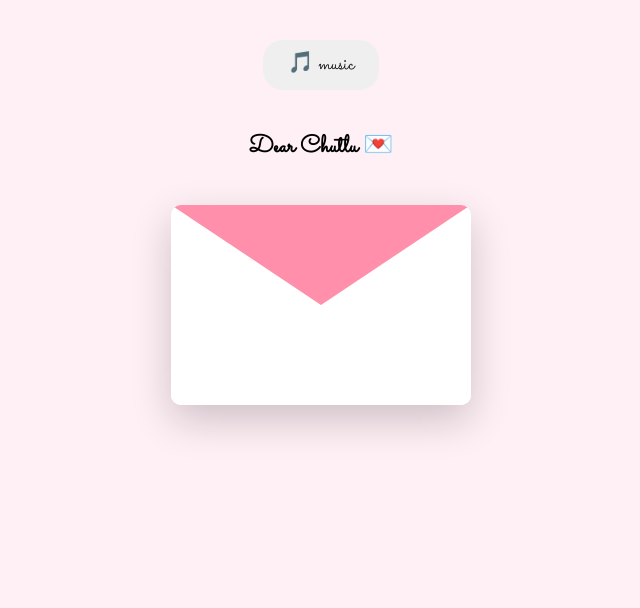
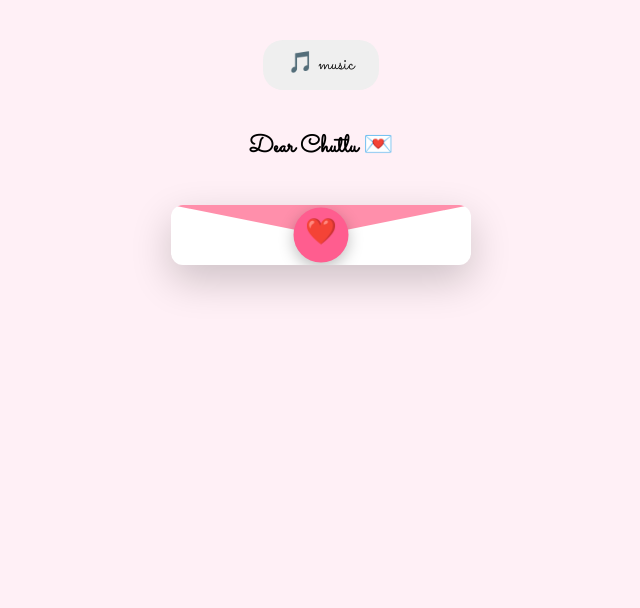
Before and after one commit to solankirudraksh4-ui/Valentinee, a plain HTML site: page letter.html in a window 1280 px wide. Shown: the whole page, without its empty margins (319-959 px from the left). Drawn offline with Linux system fonts and the light colour scheme.

Commit message:
Enhance envelope design with seal animation
Updated styles and added heart seal animation to the envelope.

```diff
--- a/letter.html
+++ b/letter.html
@@ -10,12 +10,13 @@
 <style>
 body{
 margin:0;
-padding:40px;
+padding:40px 20px;
 background:#fff0f6;
 font-family:'Sacramento',cursive;
 text-align:center;
 }
 
+/* music button */
 button{
 font-family:'Sacramento',cursive;
 font-size:1.3rem;
@@ -29,16 +30,16 @@ margin-bottom:20px;
 /* envelope */
 .envelope{
 width:300px;
-height:200px;
+max-width:90vw;
 margin:40px auto;
 background:#fff;
-border-radius:10px;
+border-radius:12px;
 box-shadow:0 15px 40px rgba(0,0,0,.2);
 position:relative;
 overflow:hidden;
-cursor:pointer;
 }
 
+/* flap */
 .flap{
 position:absolute;
 top:0;
@@ -54,26 +55,60 @@ transition:.8s;
 transform:rotateX(180deg);
 }
 
+/* heart seal */
+.seal{
+position:absolute;
+top:50%;
+left:50%;
+transform:translate(-50%,-50%);
+width:55px;
+height:55px;
+background:#ff5d8f;
+border-radius:50%;
+display:flex;
+align-items:center;
+justify-content:center;
+font-size:1.6rem;
+color:white;
+cursor:pointer;
+z-index:5;
+box-shadow:0 5px 15px rgba(0,0,0,.25);
+animation:sealBeat 1.2s ease-out;
+}
+
+@keyframes sealBeat{
+0%{transform:translate(-50%,-50%) scale(1);}
+40%{transform:translate(-50%,-50%) scale(1.2);}
+70%{transform:translate(-50%,-50%) scale(0.95);}
+100%{transform:translate(-50%,-50%) scale(1);}
+}
+
+.envelope.open .seal{
+display:none;
+}
+
+/* paper */
 .paper{
-position:absolute;
-bottom:-100%;
+position:relative;
 width:100%;
-height:100%;
 background:#fff;
 padding:30px;
-transition:1s;
+transform:translateY(100%);
+transition:transform 1s ease;
 }
 
 .envelope.open .paper{
-bottom:0;
+transform:translateY(0);
 }
 
 #text{
 font-size:1.5rem;
-line-height:1.8;
+line-height:1.9;
 white-space:pre-line;
+word-wrap:break-word;
 }
 
+/* next button */
 #next{
 display:none;
 margin-top:30px;
@@ -85,13 +120,14 @@ margin-top:30px;
 
 <button onclick="toggleMusic()">🎵 music</button>
 <audio id="bgMusic" loop>
-<source src="mm.mp3" type="audio/mpeg">
+  <source src="mm.mp3" type="audio/mpeg">
 </audio>
 
 <h2>Dear Chutlu 💌</h2>
 
-<div class="envelope" onclick="openLetter()">
+<div class="envelope">
   <div class="flap"></div>
+  <div class="seal" onclick="openLetter()">❤️</div>
   <div class="paper">
     <div id="text"></div>
   </div>
@@ -124,6 +160,7 @@ let i=0, started=false;
 function openLetter(){
 if(started) return;
 started=true;
+
 document.querySelector(".envelope").classList.add("open");
 
 const box=document.getElementById("text");
```
